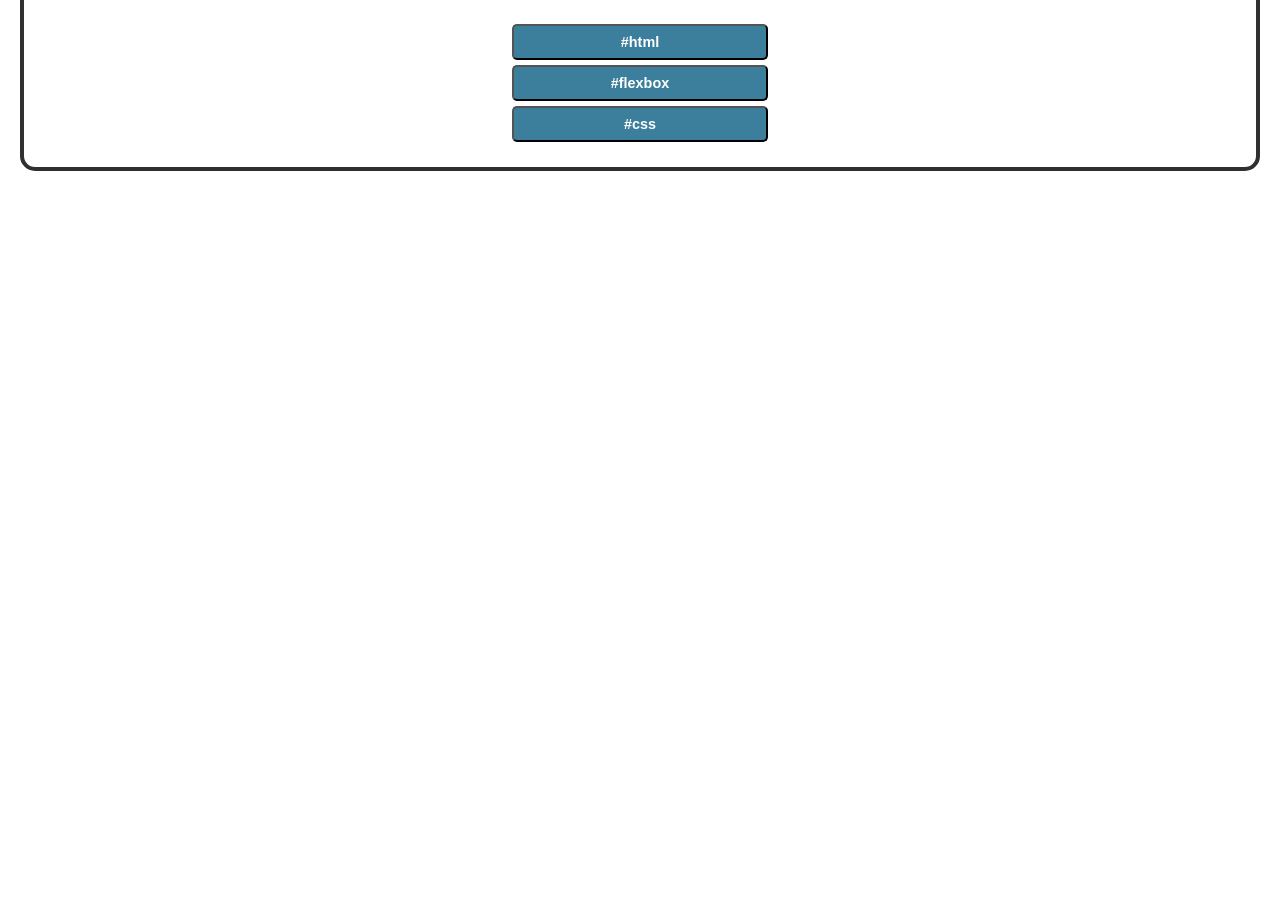
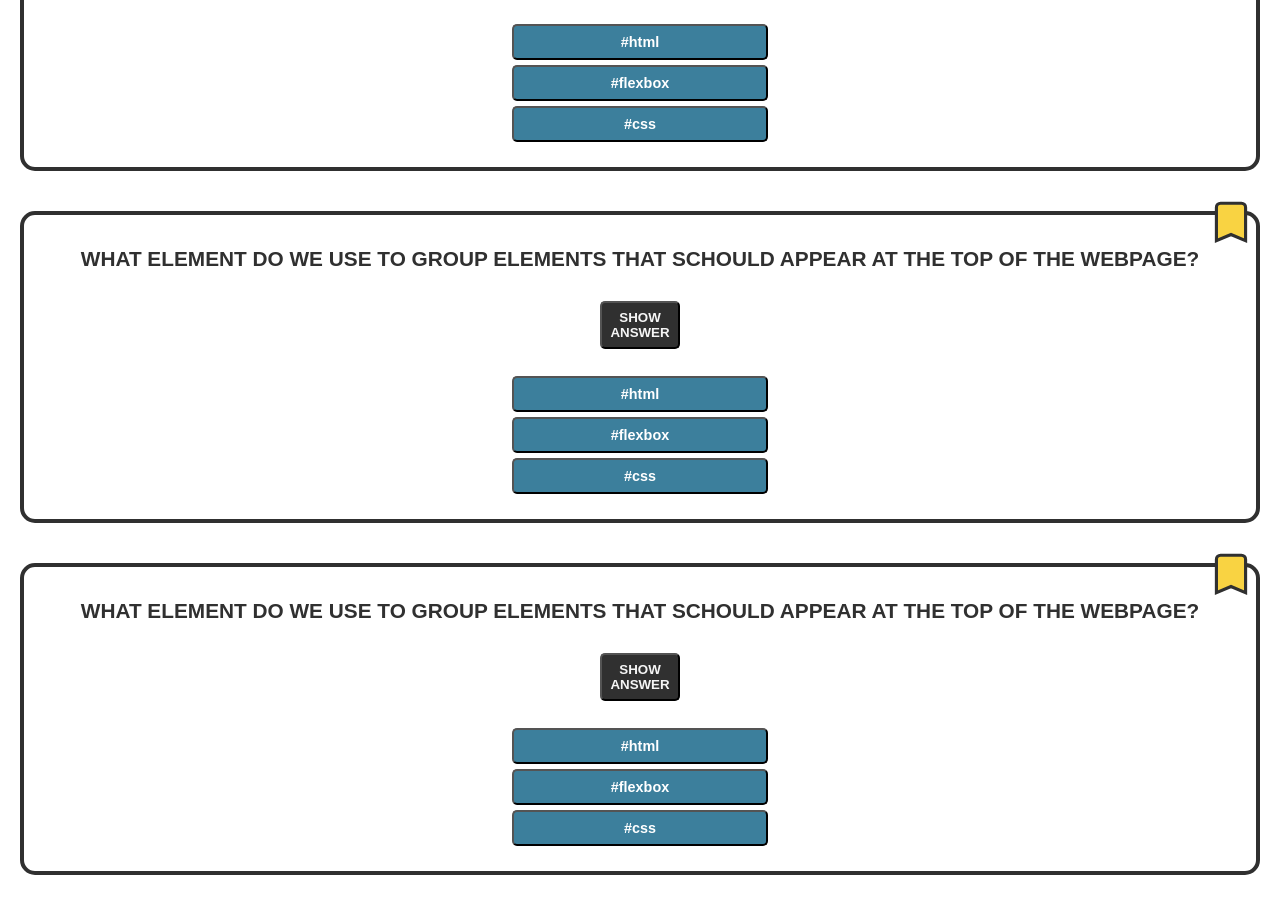
Before and after one commit to OmerAdam34/quiz-app, a plain HTML site: page bookmarkOrg.html in a window 1280 px wide. Shown: the part 993-1907 px from the top of the page. Before the commit the page ends 1269 px from the top, so only its background shows below. Drawn offline with Linux system fonts and the light colour scheme.

Commit message:
hidden button

```diff
--- a/bookmarkOrg.html
+++ b/bookmarkOrg.html
@@ -87,6 +87,51 @@
             </article>
         </section>
 
+
+        <section class="main__flexbox">
+
+            <a href="https://google.de">
+                <svg class="main__section--bookmark3" style="width:50px;height:50px" viewBox="0 0 24 24">
+                    <path fill="#F9D342" d="M17,3H7A2,2 0 0,0 5,5V21L12,18L19,21V5C19,3.89 18.1,3 17,3Z" />
+                </svg>
+            </a>
+
+            <article class="main__flexbox--section" data-js="card1">
+                <p class="main__flexbox--question">What element do we use to group elements that schould appear at the top of the webpage?</p>
+                <button class="main__button--show" type="submit" data-js="button">SHOW ANSWER</button>
+                <p class="hidden" data-js="answer">header</p>
+            </article>
+
+            <article class="article__flexbox">
+                <button class="article__button--tags" type="submit">#html</button>
+                <button class="article__button--tags" type="submit">#flexbox</button>
+                <button class="article__button--tags" type="submit">#css</button>
+            </article>
+        </section>
+
+
+        <section class="main__flexbox">
+
+            <a href="https://google.de">
+                <svg class="main__section--bookmark3" style="width:50px;height:50px" viewBox="0 0 24 24">
+                    <path fill="#F9D342" d="M17,3H7A2,2 0 0,0 5,5V21L12,18L19,21V5C19,3.89 18.1,3 17,3Z" />
+                </svg>
+            </a>
+
+            <article class="main__flexbox--section" data-js="card2">
+                <p class="main__flexbox--question">What element do we use to group elements that schould appear at the top of the webpage?</p>
+                <button class="main__button--show" type="submit" data-js="button">SHOW ANSWER</button>
+                <p class="hidden" data-js="answer">header</p>
+            </article>
+
+            <article class="article__flexbox">
+                <button class="article__button--tags" type="submit">#html</button>
+                <button class="article__button--tags" type="submit">#flexbox</button>
+                <button class="article__button--tags" type="submit">#css</button>
+            </article>
+        </section>
+
+
     </main>
 
     <!---------- FOOTER AREA ---------->
--- a/js/index.js
+++ b/js/index.js
@@ -3,7 +3,11 @@ import card from "./card.js";
 const flexboxCard = document.querySelector('[data-js="flexbox-card"]');
 const footerCard = document.querySelector('[data-js="footer-card"]');
 const headerCard = document.querySelector('[data-js="header-card"]');
+const testCard_1 = document.querySelector('[data-js="testCard"]');
+const testCard_2 = document.querySelector('[data-js="testCard2"]');
 
 card(flexboxCard);
 card(footerCard);
 card(headerCard);
+card(testCard_1);
+card(testCard_2);
```
Also changed, not shown: index.html (+50 -5 lines), js/card.js (+10 -10 lines), !trash/bookmarks.html (renamed from bookmarks.html).
